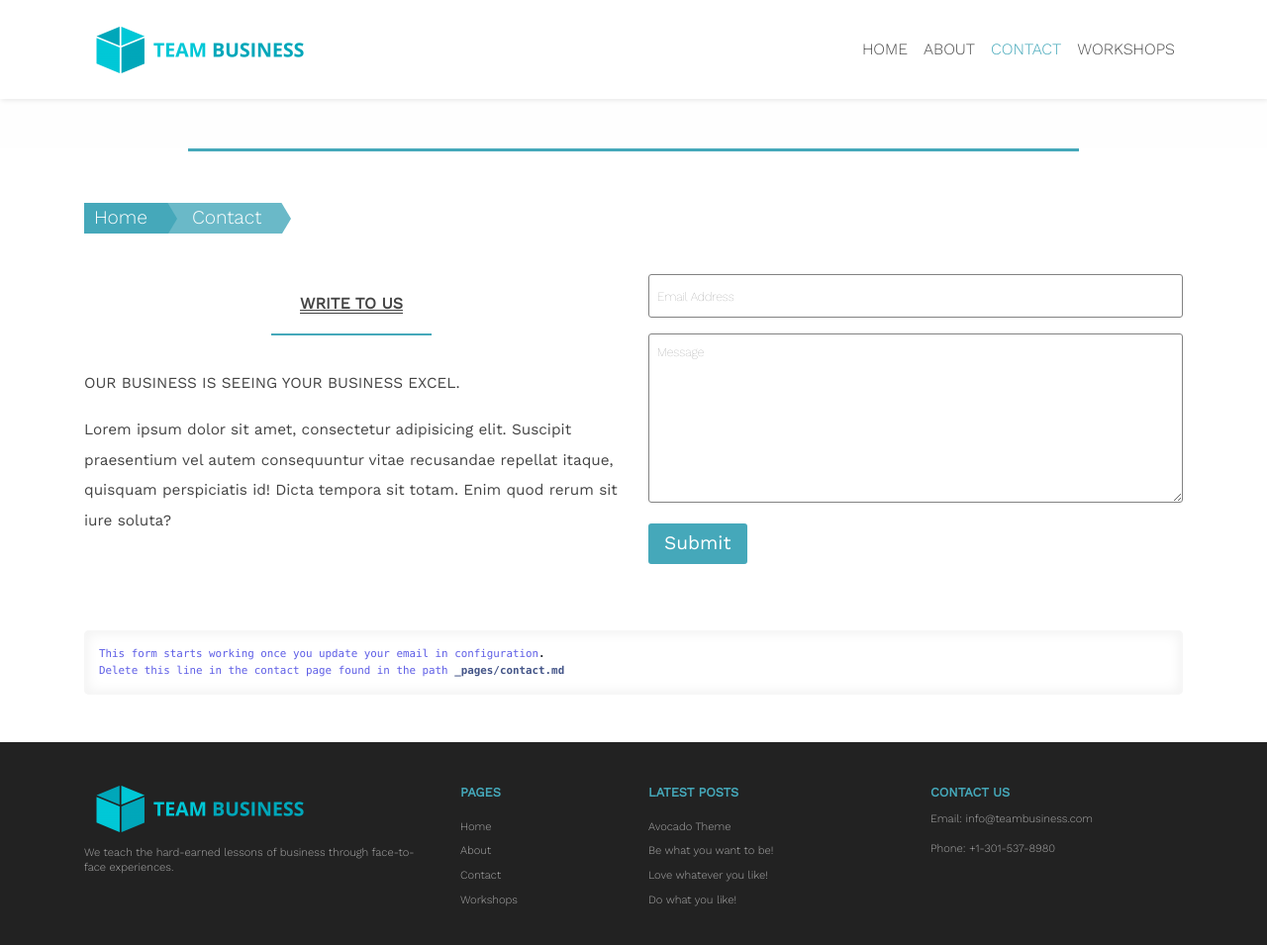
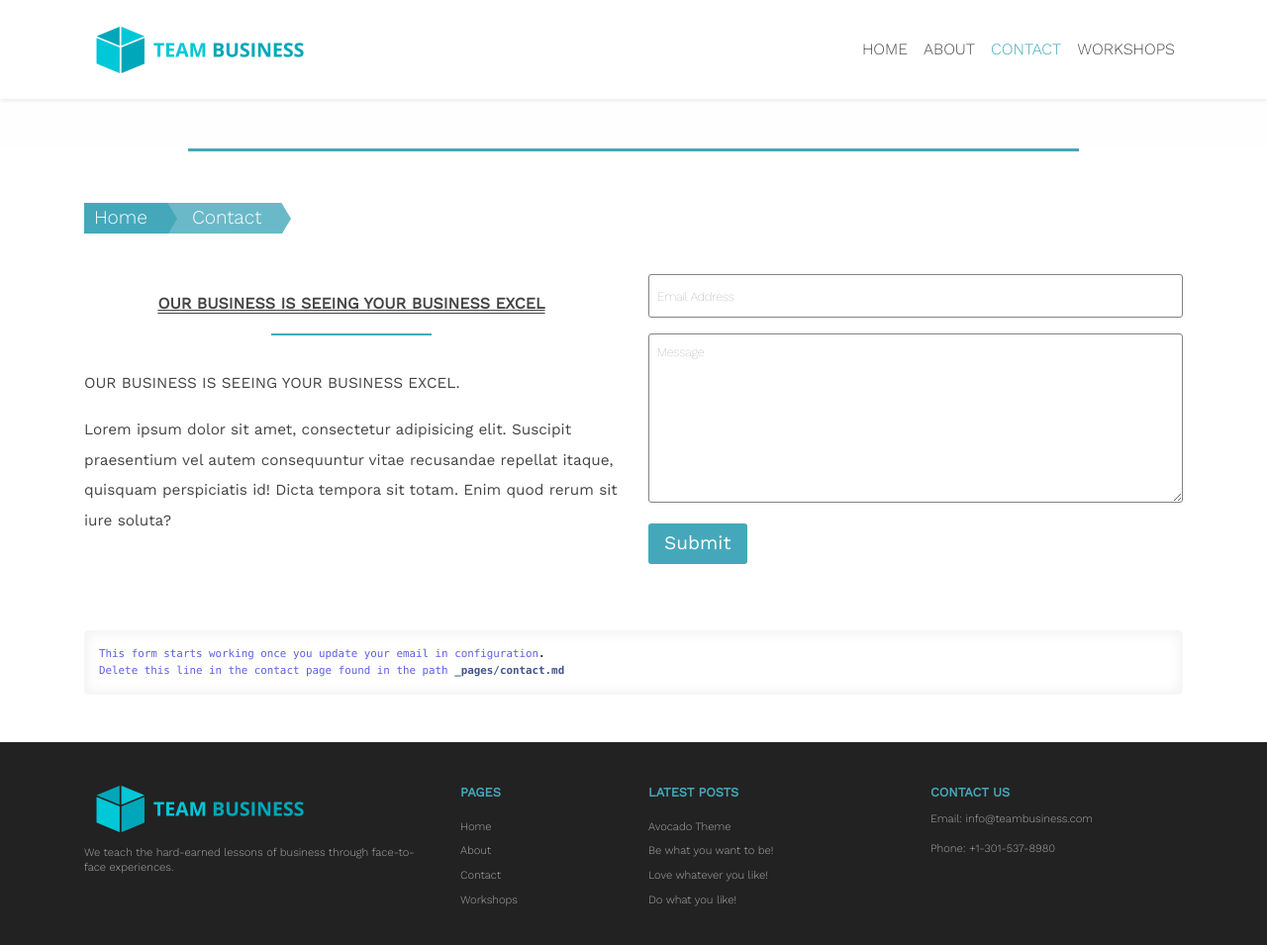
Before and after one commit to zac-heisey/team-business, a Jekyll site: the page built from _pages/contact.html, in a window 1280 px wide and 976 px high. Shown: the top 955 px of the window at 99% size. Built offline with Jekyll 4.4.1, drawn with Linux system fonts in a browser that asks for light colours; nearby versions of some CDN libraries.

Commit message:
Update from Forestry.io Lara Azzam updated _pages/contact.html

```diff
--- a/_pages/contact.html
+++ b/_pages/contact.html
@@ -10,7 +10,7 @@ description: OUR BUSINESS IS SEEING YOUR BUSINESS EXCEL.  Every interaction begi
 ---
 <div class="row">
 	<div class="col-md-6">
-		<h2 class="double-u">Write to us</h2>
+		<h2 class="double-u">OUR BUSINESS IS SEEING YOUR BUSINESS EXCEL</h2>
 		<p><small>OUR BUSINESS IS SEEING YOUR BUSINESS EXCEL.</small></p>
 		<p><small>Lorem ipsum dolor sit amet, consectetur adipisicing elit. Suscipit praesentium vel autem consequuntur vitae recusandae repellat itaque, quisquam perspiciatis id! Dicta tempora sit totam. Enim quod rerum sit iure soluta?</small></p>
 
```
